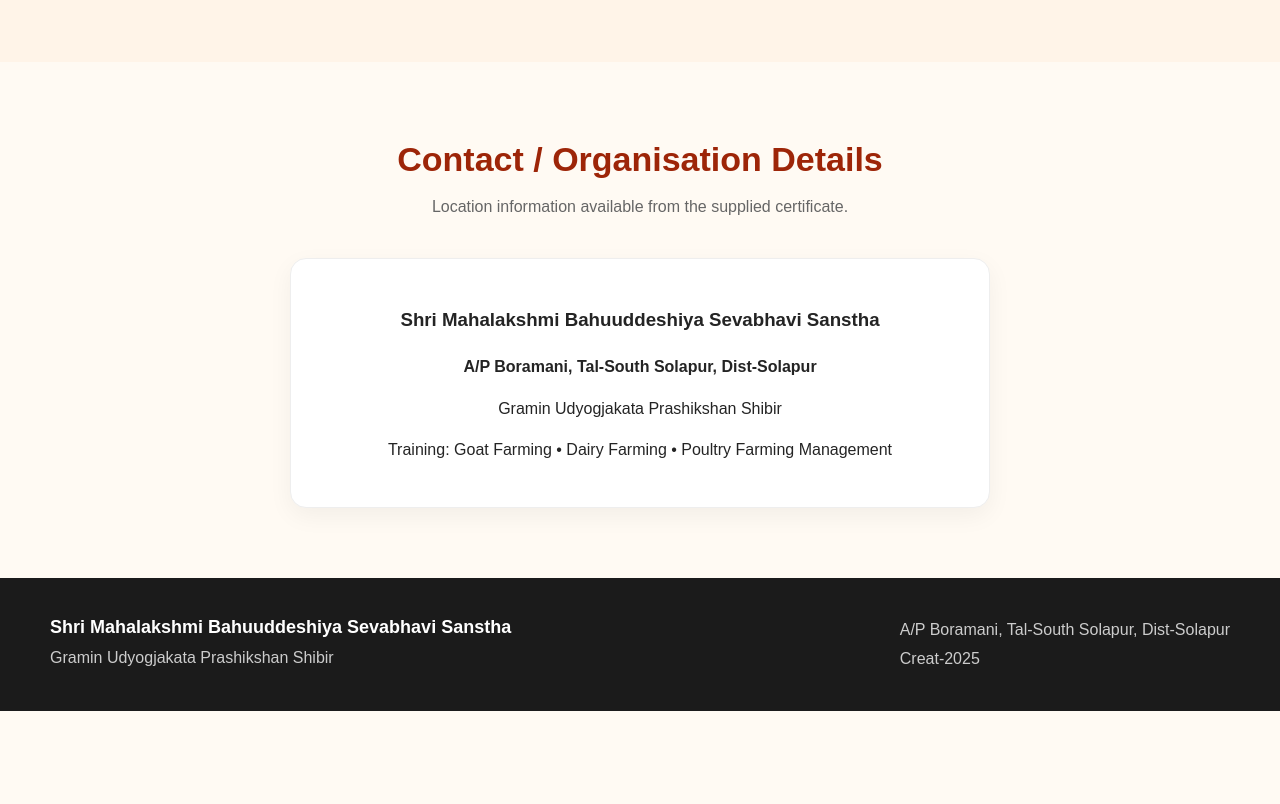
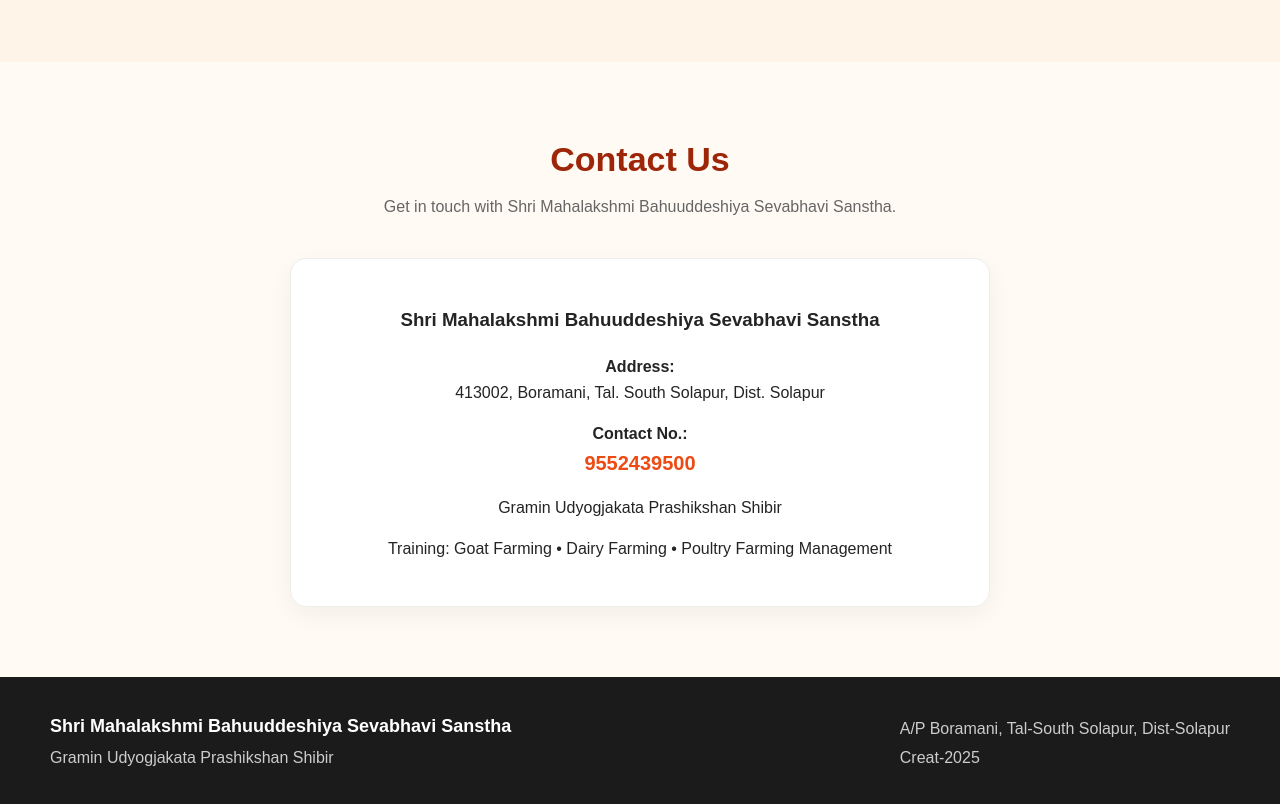
Before and after one commit to shrutilaydigital-source/shri-mahalakshmi-sanstha, a plain HTML site: page index.html in a window 1280 px wide. Shown: the part 2740-3544 px from the top of the page. Before the commit the page ends 3451 px from the top, so only its background shows below. Drawn offline with Linux system fonts and the light colour scheme.

Commit message:
Update index.html

```diff
--- a/index.html
+++ b/index.html
@@ -157,14 +157,33 @@
 <section id="contact">
   <div class="container">
     <div class="section-title">
-      <h2>Contact / Organisation Details</h2>
-      <p>Location information available from the supplied certificate.</p>
+      <h2>Contact Us</h2>
+      <p>Get in touch with Shri Mahalakshmi Bahuuddeshiya Sevabhavi Sanstha.</p>
     </div>
+
     <div class="card" style="max-width:700px;margin:auto;text-align:center">
+
       <h3>Shri Mahalakshmi Bahuuddeshiya Sevabhavi Sanstha</h3>
-      <p><strong>A/P Boramani, Tal-South Solapur, Dist-Solapur</strong></p>
+
+      <p>
+        <strong>Address:</strong><br>
+        413002, Boramani, Tal. South Solapur, Dist. Solapur
+      </p>
+
+      <p>
+        <strong>Contact No.:</strong><br>
+        <a href="tel:+919552439500"
+           style="color:#ed4b13;font-weight:800;font-size:20px;">
+          9552439500
+        </a>
+      </p>
+
       <p>Gramin Udyogjakata Prashikshan Shibir</p>
-      <p>Training: Goat Farming • Dairy Farming • Poultry Farming Management</p>
+
+      <p>
+        Training: Goat Farming • Dairy Farming • Poultry Farming Management
+      </p>
+
     </div>
   </div>
 </section>
```
